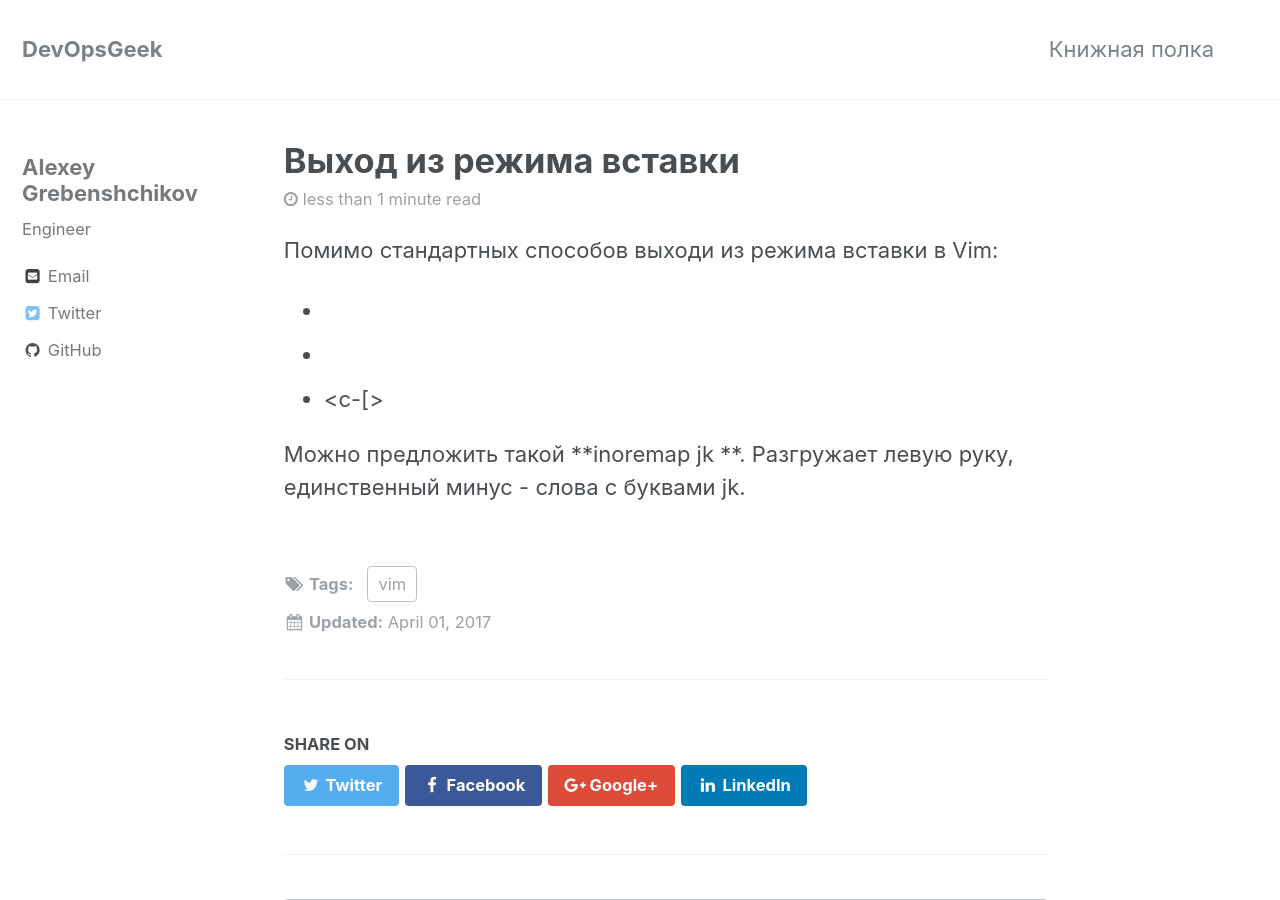
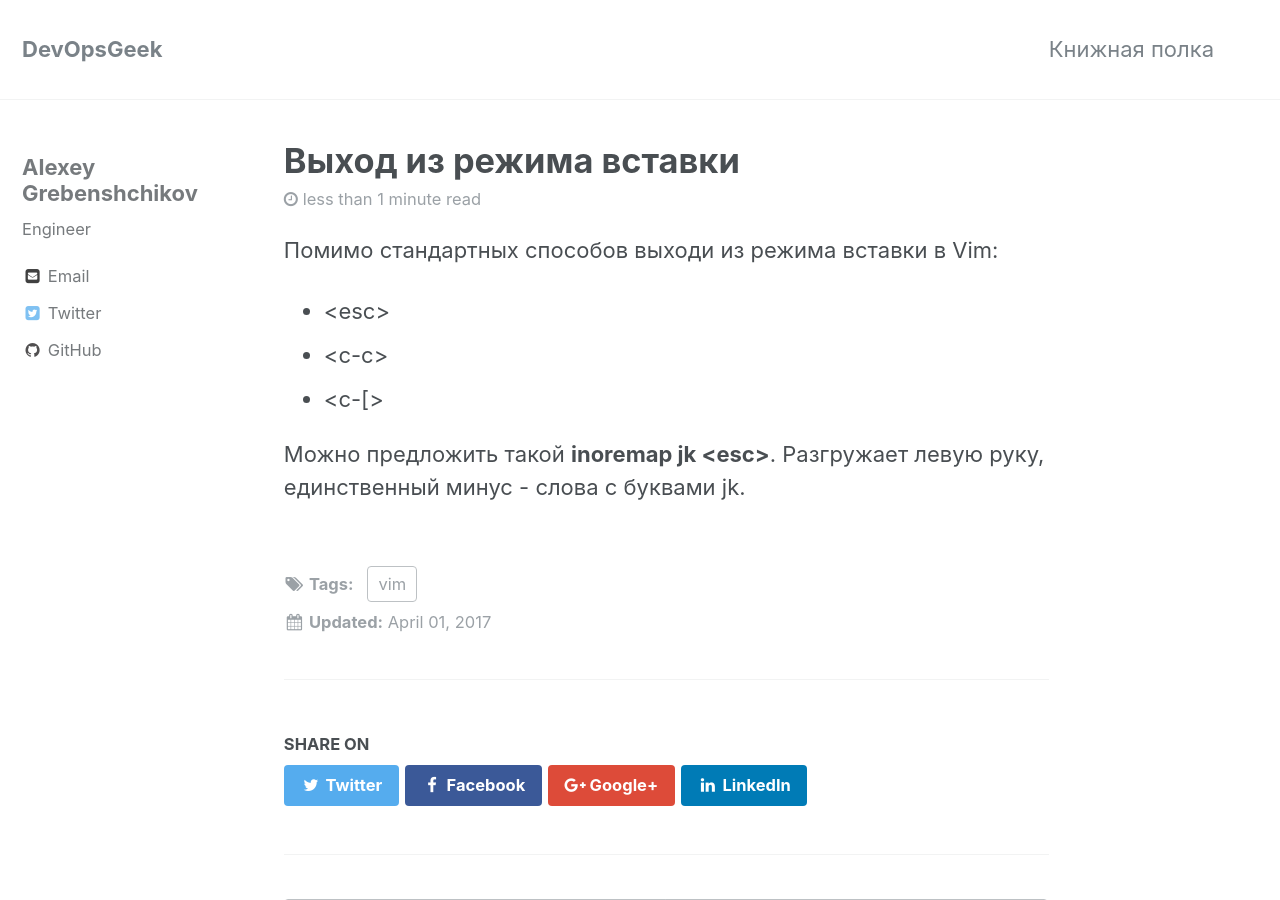
Before and after one commit to LiveStalker/devopsgeek, a Jekyll site: the page built from _posts/2017-04-01-vim-exit-from-insert-mode.md, in a window 1280 px wide and 900 px high. Built offline with Jekyll 4.4.1, drawn with Linux system fonts in a browser that asks for light colours; comment, search, counter and statistics services are not loaded.

Commit message:
vim post

```diff
--- a/_posts/2017-04-01-vim-exit-from-insert-mode.md
+++ b/_posts/2017-04-01-vim-exit-from-insert-mode.md
@@ -4,8 +4,8 @@ tags: vim
 ---
 Помимо стандартных способов выходи из режима вставки в Vim:
 
-* <esc>
-* <c-c>
-* <c-[>
+* \<esc\>
+* \<c-c\>
+* \<c-[\>
 
-Можно предложить такой **inoremap jk <esc>**. Разгружает левую руку, единственный минус - слова с буквами jk.
+Можно предложить такой **inoremap jk \<esc\>**. Разгружает левую руку, единственный минус - слова с буквами jk.
```
